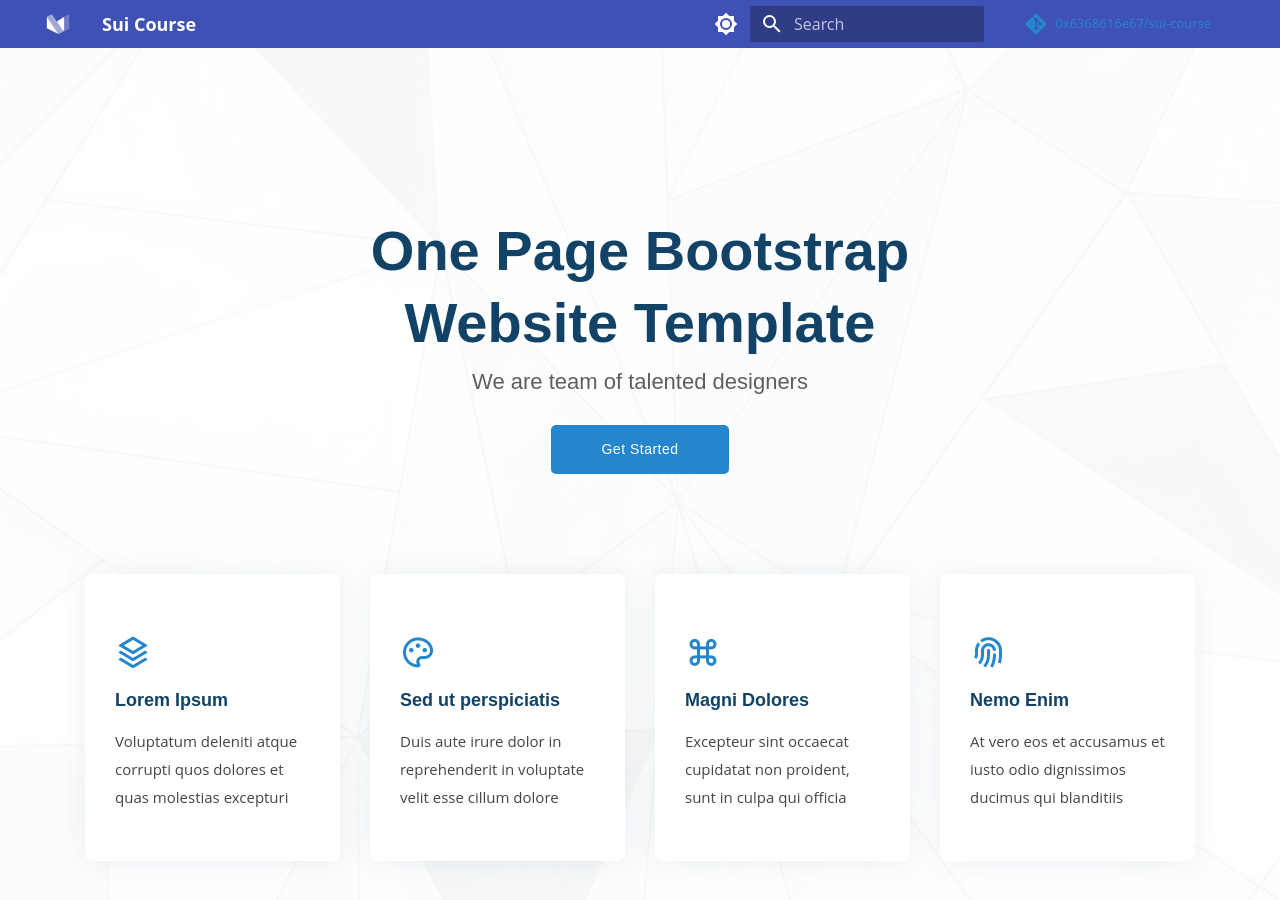
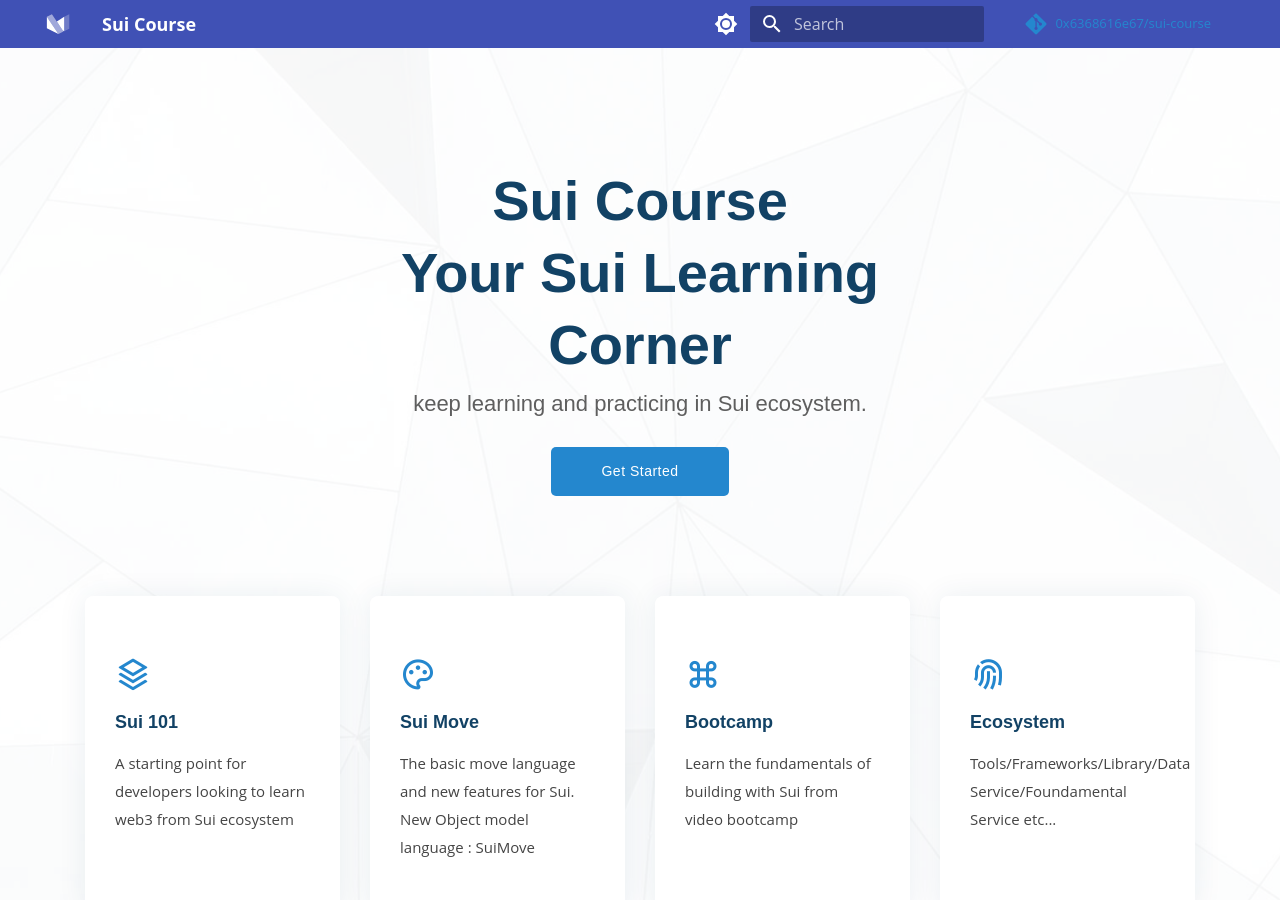
Before and after one commit to JuggCamp/sui-course, an MkDocs documentation site: the page built from docs/index.md, in a window 1280 px wide and 900 px high. Built offline with MkDocs 1.6.1 and Material for MkDocs 9.7.7, drawn with Linux system fonts in a browser that asks for light colours; nearby versions of some CDN libraries; library files that are not in the unit come from our copies; comment, search, counter and statistics services are not loaded.

Commit message:
feat: add two module

```diff
--- a/mkdocs.yml
+++ b/mkdocs.yml
@@ -137,10 +137,12 @@
   - Sui101:
     - Installation: sui101/install.md
   - SuiMove:
-    - Move: sui101/install.md
+    - Move: suimove/index.md
   - Bootcamp:
     - Learn the fundamentals of Sui: bootcamp/general_overview_and_introduction_to_sui_network.md
     - Intro to Sui Objects: bootcamp/intro_to_sui_objects.md
     - Intro to Dynamic Objects: bootcamp/intro_to_dynamic_objects.md
     - Borrowing and Lending on Sui: bootcamp/borrowing_and_lending_on_sui.md
     - Learn to use Sui Move Analyzer: bootcamp/learn_to_use_sui_move_analyzer.md
+  - Ecosystem:
+    - Explorer: ecosystem/index.md
--- a/overrides/home.html
+++ b/overrides/home.html
@@ -18,8 +18,9 @@
     <div class="container position-relative" data-aos="fade-up" data-aos-delay="100">
       <div class="row justify-content-center">
         <div class="col-xl-7 col-lg-9 text-center">
-          <h1>One Page Bootstrap Website Template</h1>
-          <h2>We are team of talented designers</h2>
+          <h1>Sui Course</h1>
+          <h1>Your Sui Learning Corner</h1>
+          <h2>keep learning and practicing in Sui ecosystem.</h2>
         </div>
       </div>
       <div class="text-center">
@@ -30,32 +31,32 @@
         <div class="col-md-6 col-lg-3 d-flex align-items-stretch mb-5 mb-lg-0" data-aos="zoom-in" data-aos-delay="200">
           <div class="icon-box">
             <div class="icon"><i class="ri-stack-line"></i></div>
-            <h4 class="title"><a href="">Lorem Ipsum</a></h4>
-            <p class="description">Voluptatum deleniti atque corrupti quos dolores et quas molestias excepturi</p>
+            <h4 class="title"><a href="./sui101">Sui 101</a></h4>
+            <p class="description">A starting point for developers looking to learn web3 from Sui ecosystem</p>
           </div>
         </div>
 
         <div class="col-md-6 col-lg-3 d-flex align-items-stretch mb-5 mb-lg-0" data-aos="zoom-in" data-aos-delay="300">
           <div class="icon-box">
             <div class="icon"><i class="ri-palette-line"></i></div>
-            <h4 class="title"><a href="">Sed ut perspiciatis</a></h4>
-            <p class="description">Duis aute irure dolor in reprehenderit in voluptate velit esse cillum dolore</p>
+            <h4 class="title"><a href="./suimove">Sui Move</a></h4>
+            <p class="description">The basic move language and new features for Sui. New Object model language : SuiMove</p>
           </div>
         </div>
 
         <div class="col-md-6 col-lg-3 d-flex align-items-stretch mb-5 mb-lg-0" data-aos="zoom-in" data-aos-delay="400">
           <div class="icon-box">
             <div class="icon"><i class="ri-command-line"></i></div>
-            <h4 class="title"><a href="">Magni Dolores</a></h4>
-            <p class="description">Excepteur sint occaecat cupidatat non proident, sunt in culpa qui officia</p>
+            <h4 class="title"><a href="./bootcamp">Bootcamp </a></h4>
+            <p class="description">Learn the fundamentals of building with Sui from video bootcamp</p>
           </div>
         </div>
 
         <div class="col-md-6 col-lg-3 d-flex align-items-stretch mb-5 mb-lg-0" data-aos="zoom-in" data-aos-delay="500">
           <div class="icon-box">
             <div class="icon"><i class="ri-fingerprint-line"></i></div>
-            <h4 class="title"><a href="">Nemo Enim</a></h4>
-            <p class="description">At vero eos et accusamus et iusto odio dignissimos ducimus qui blanditiis</p>
+            <h4 class="title"><a href="./ecosystem">Ecosystem</a></h4>
+            <p class="description">Tools/Frameworks/Library/Data Service/Foundamental Service etc...</p>
           </div>
         </div>
 
```
Also changed, not shown: docs/suimove/index.md (added, +1 -0 lines), docs/ecosystem/index.md (added).
